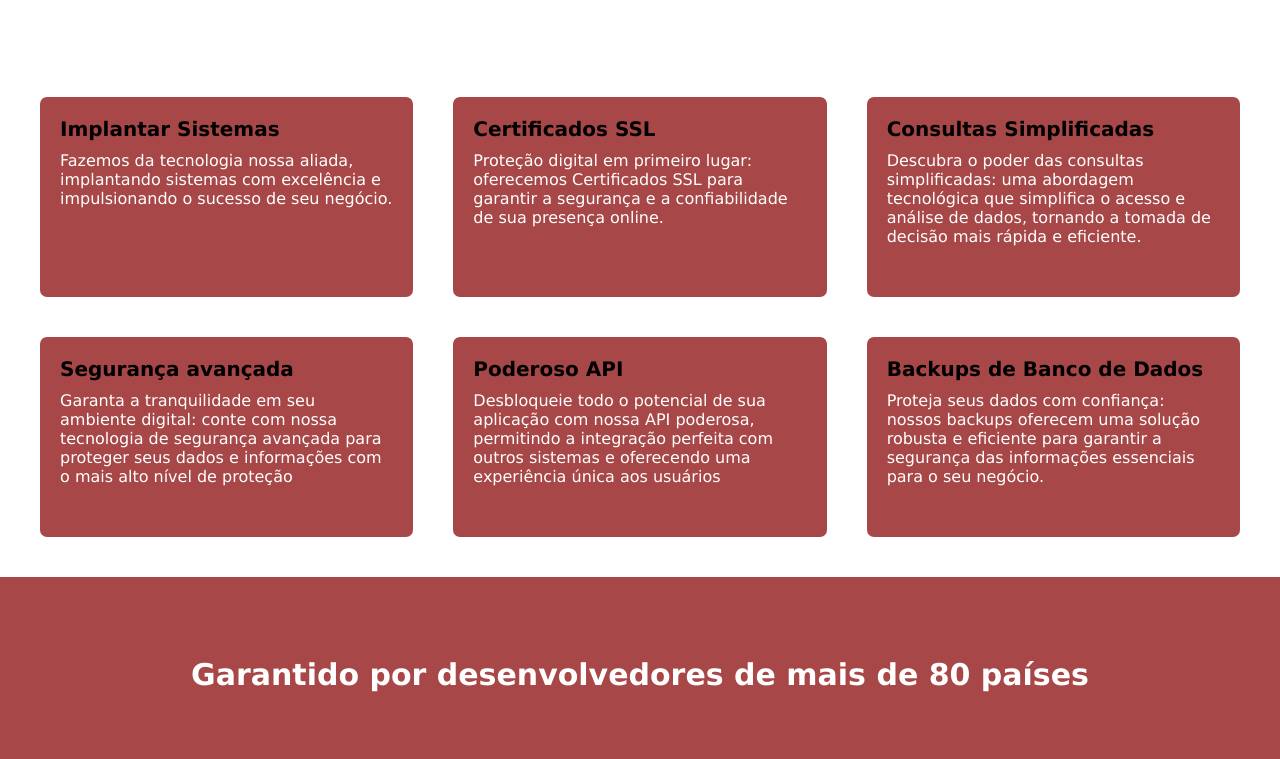
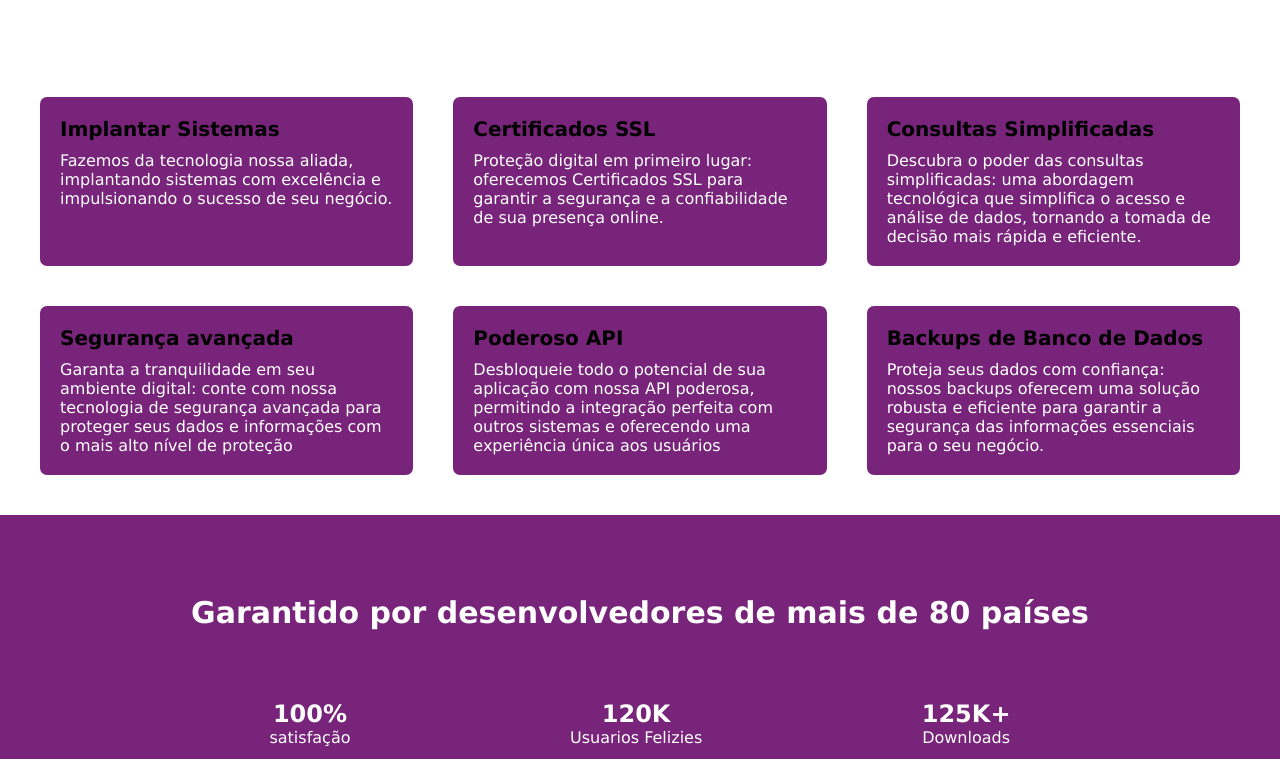
Before and after one commit to rbt731/projeto_responsivo, a plain HTML site: page index.html in a window 1280 px wide. Shown: the part 833-1592 px from the top of the page. Drawn offline with Linux system fonts and the light colour scheme.

Commit message:
consertado box alinhada

```diff
--- a/css/style.css
+++ b/css/style.css
@@ -32,7 +32,7 @@ body{
 
 :root{
 
-    --corPri:#a84747;
+    --corPri:#78247a;
     --corSec:#fff;
 
 }
@@ -171,7 +171,6 @@ body{
     background-color: var(--corPri);
     border-radius: 7px;
     padding: 20px;
-    height: 200px;
     margin: 0 auto;
 }
 
```
